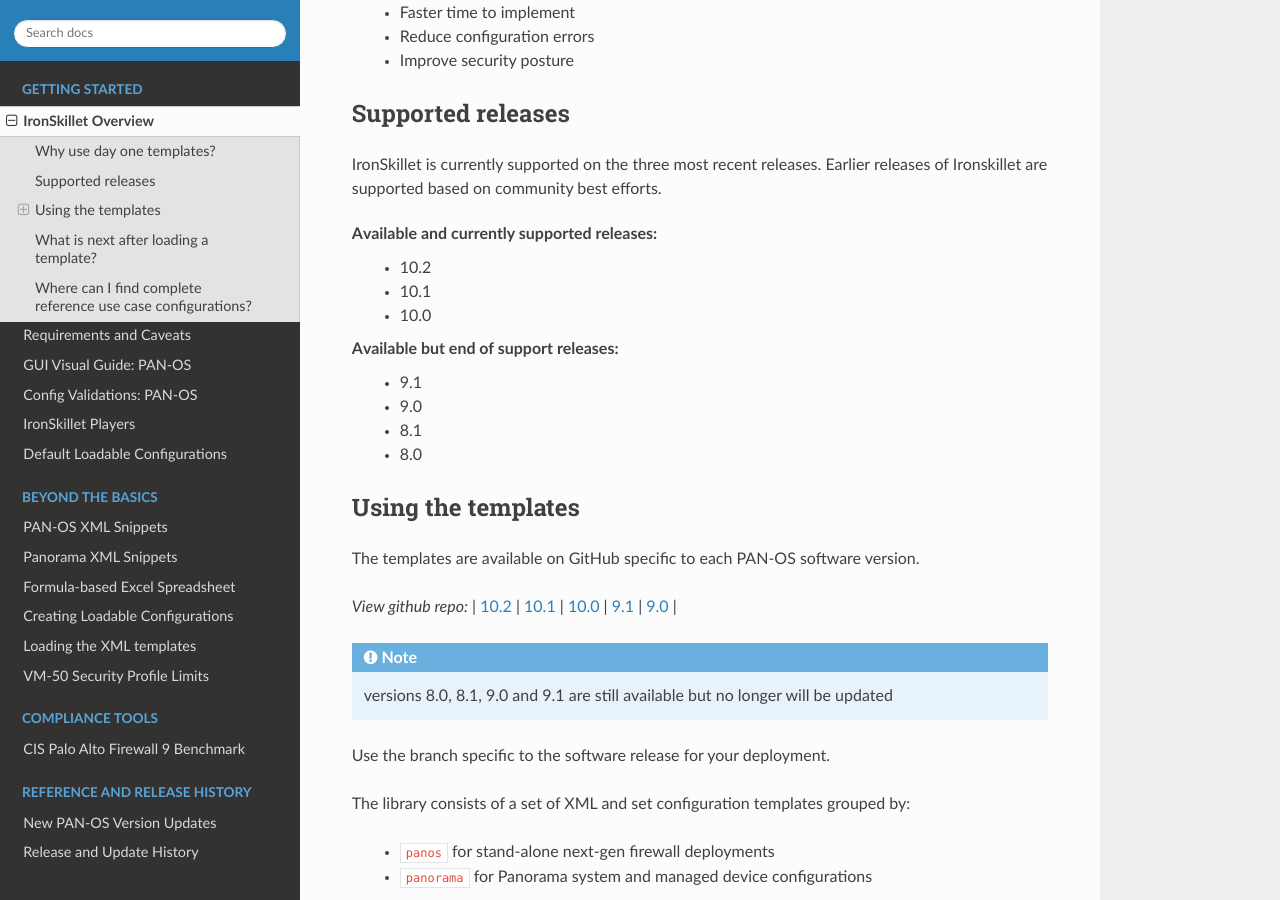
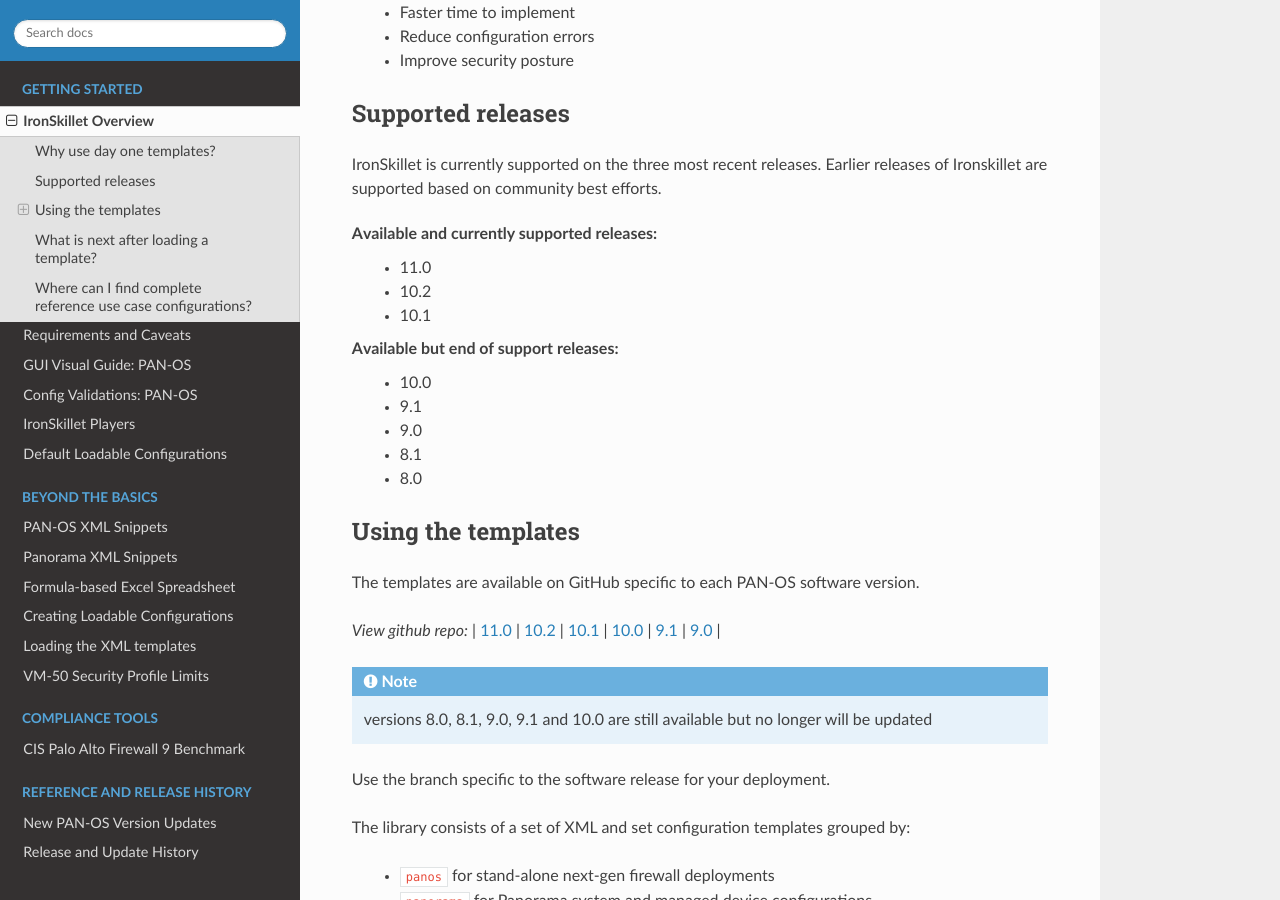
Before and after one commit to PaloAltoNetworks/iron-skillet, a Sphinx documentation site: the page built from docs/overview.rst, in a window 1280 px wide and 900 px high, scrolled down 647 px. Built offline with Sphinx 7.4.7 and the Read the Docs theme 2.0.0, drawn with Linux system fonts in a browser that asks for light colours.

Commit message:
Update overview.rst

```diff
--- a/docs/overview.rst
+++ b/docs/overview.rst
@@ -6,7 +6,7 @@
 The next-generation firewall configuration templates are based on existing `best practice recommendations`_
 from Palo Alto Networks.
 
-.. _best practice recommendations: https://www.paloaltonetworks.com/documentation/best-practices
+.. _best practice recommendations: https://docs.paloaltonetworks.com/best-practices
 
 
 Instead of extensive and detailed 'how to' documentation, the templates provide an easy to implement
@@ -37,11 +37,12 @@
 on community best efforts.
 
 Available and currently supported releases:
+    + 11.0
     + 10.2
     + 10.1
-    + 10.0
 
 Available but end of support releases:
+    + 10.0
     + 9.1
     + 9.0
     + 8.1
@@ -54,6 +55,7 @@
 The templates are available on GitHub specific to each PAN-OS software version.
 
 `View github repo:` |
+`11.0 <https://github.com/PaloAltoNetworks/iron-skillet/tree/panos_v11.0>`_ |
 `10.2 <https://github.com/PaloAltoNetworks/iron-skillet/tree/panos_v10.2>`_ |
 `10.1 <https://github.com/PaloAltoNetworks/iron-skillet/tree/panos_v10.1>`_ |
 `10.0 <https://github.com/PaloAltoNetworks/iron-skillet/tree/panos_v10.0>`_ |
@@ -62,7 +64,7 @@
 
 
 .. Note::
-    versions 8.0, 8.1, 9.0 and 9.1 are still available but no longer will be updated
+    versions 8.0, 8.1, 9.0, 9.1 and 10.0 are still available but no longer will be updated
 
 Use the branch specific to the software release for your deployment.
 
```
